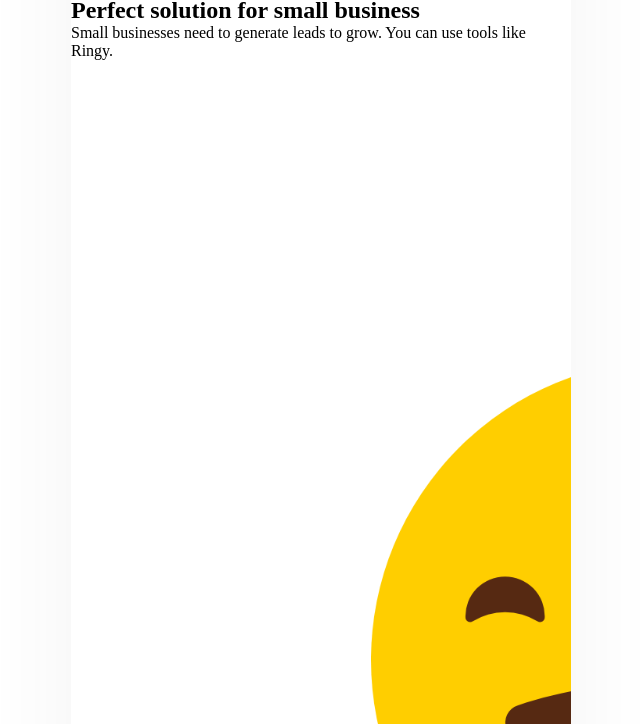
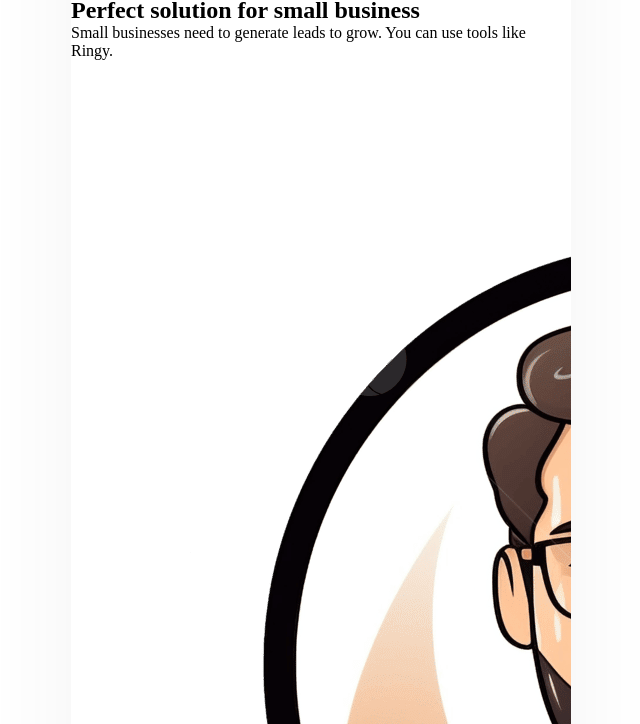
Before and after one commit to viganogabriele/Learning-HTML-CSS, a website: page 07-business-blog-card/index.html in a window 1280 px wide. Shown: the part 436-1160 px from the top of the page, without its empty margins (319-959 px from the left). Drawn offline with Linux system fonts and the light colour scheme.

Commit message:
style: change avatar img

```diff
--- a/07-business-blog-card/index.html
+++ b/07-business-blog-card/index.html
@@ -28,7 +28,7 @@
         <footer class="card-footer">
           <img
             class="author-avatar"
-            src="assets/img-logo.png"
+            src="assets/img-avatar.png"
             alt="Amy Burgess"
           />
           <div class="author-details">
```
Also changed, not shown: 07-business-blog-card/assets/img-avatar.png (added), 07-business-blog-card/assets/img-logo.png (deleted).
